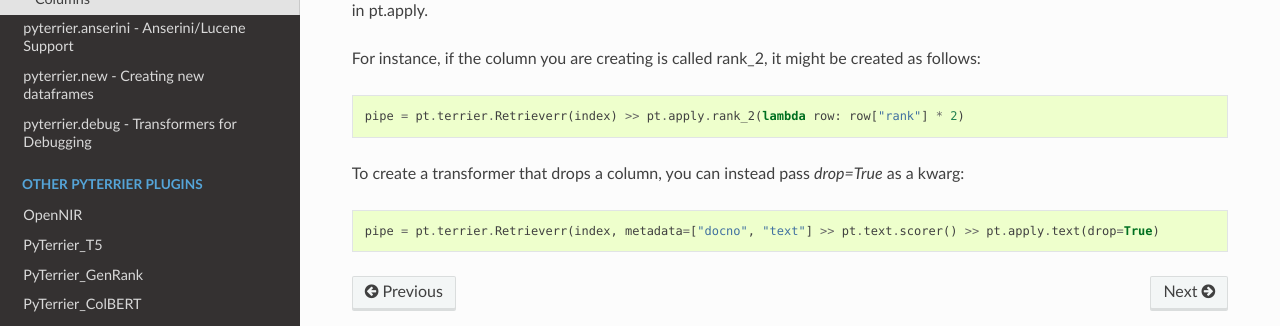
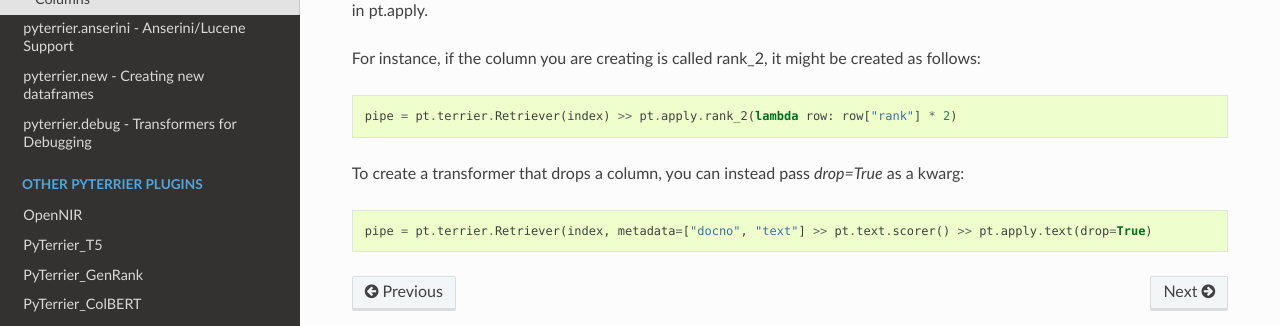
Before and after one commit to terrier-org/pyterrier, a Sphinx documentation site: the page built from docs/apply.rst, in a window 1280 px wide and 900 px high, scrolled down 1323 px. Shown: the part 459-785 px from the top of the window. Built offline with Sphinx 7.4.7 and the Read the Docs theme 2.0.0, drawn with Linux system fonts in a browser that asks for light colours; the version number is read from the project's files by our own code.

Commit message:
fix typo

```diff
--- a/docs/anserini.rst
+++ b/docs/anserini.rst
@@ -24,7 +24,7 @@ Comparative retrieval from Anserini and Terrier::
 
 AnseriniBatchRetrieve can also be used as a re-ranker::
 
-    BM25_tr = pt.terrier.Retrieverr(trIndex, wmodel="BM25")
+    BM25_tr = pt.terrier.Retriever(trIndex, wmodel="BM25")
     QLD_ai = pt.anserini.AnseriniBatchRetrieve(luceneIndex, wmodel="QLD")
 
     pipe = BM25_tr >> QLD_ai
--- a/docs/apply.rst
+++ b/docs/apply.rst
@@ -85,8 +85,8 @@ Its also possible to construct a transformer that makes a new column on a row-wi
 
 For instance, if the column you are creating is called rank_2, it might be created as follows::
 
-    pipe = pt.terrier.Retrieverr(index) >> pt.apply.rank_2(lambda row: row["rank"] * 2)
+    pipe = pt.terrier.Retriever(index) >> pt.apply.rank_2(lambda row: row["rank"] * 2)
 
 To create a transformer that drops a column, you can instead pass `drop=True` as a kwarg::
 
-    pipe = pt.terrier.Retrieverr(index, metadata=["docno", "text"] >> pt.text.scorer() >> pt.apply.text(drop=True)
+    pipe = pt.terrier.Retriever(index, metadata=["docno", "text"] >> pt.text.scorer() >> pt.apply.text(drop=True)
```
